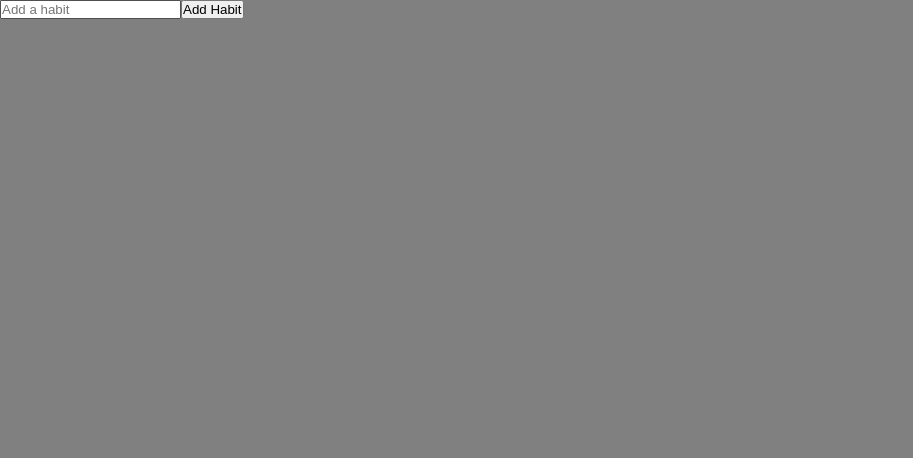
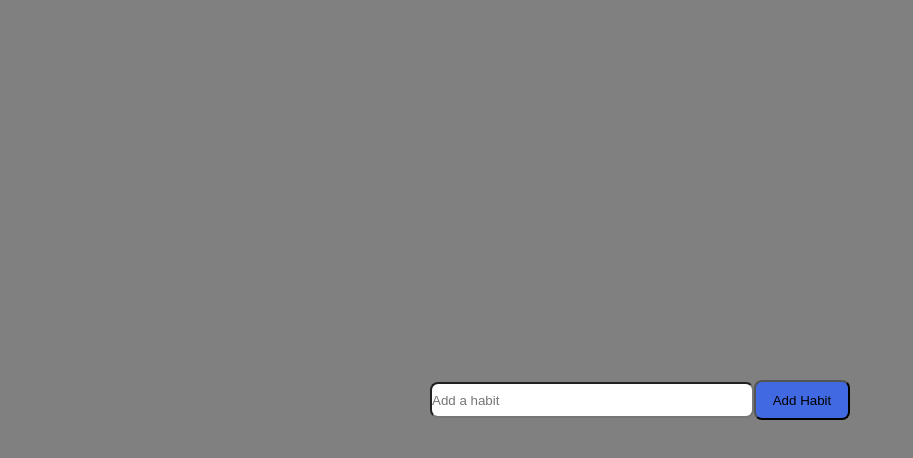
Before and after one commit to KirSpaceB/PersonalHabitTracker, a React (Vite) app in the folder client/: page /HabitTracker/Home in a window 1280 px wide. Shown: the top 458 px of the page, without its empty margins (0-913 px from the left). Built offline with nearby package versions, Linux system fonts and the light colour scheme; sample sign-in values are in the browser's storage.

Commit message:
chore: Add more css to HabitTrackerUI

```diff
--- a/client/src/components/HabitTrackerUI.tsx
+++ b/client/src/components/HabitTrackerUI.tsx
@@ -106,18 +106,22 @@ const HabitTrackerUI = () => {
 
   console.log('%c displayed habits useState variable','color: red;',displayHabits)
   return (
-    <>
-      <form className={styles.todo_form}>
+    <div className={styles.HabitTrackerUI_screen_container}>
+      <form>
         <input
           type="text"
           placeholder="Add a habit"
           value={(input)}
           onChange={(e) => setInput(e.target.value)}
           name="text"
-          className="todo_input"
+          className={styles.HabitTrackerUI_form_input_element}
         ></input>
-        <button type="button" onClick={handleSubmit} className={styles.todo_button}>
-          Add Habit
+        <button
+        type="button"
+        onClick={handleSubmit}
+        className={styles.HabitTrackerUI_form_add_habit_btn}
+        >
+        Add Habit
         </button>
       </form>
 
@@ -153,7 +157,7 @@ const HabitTrackerUI = () => {
       ) : (
         <p>Something Went Wrong</p>
       )}
-    </>
+    </div>
   )
 }
 
--- a/client/src/components/LoginPage.tsx
+++ b/client/src/components/LoginPage.tsx
@@ -18,9 +18,13 @@ const LoginPage = () => {
     event.preventDefault()
     const response = await postUserLogin(loginInfo)
     // Now the Web Session Storage has a token
+    // We can make if(user id is in database then we can go)
+    // This doesn't work right now
     if(response != null) {
       navigationHook('/HabitTracker/Home')
     } else {
+      navigationHook('/');
+      alert('Wrong Username or Password')
       console.log('%c NO TOKEN RECIEVED CHECK HANDLESUBMIT OR API', 'color:red;')
     }
   }
--- a/client/src/styles/FormInput.module.css
+++ b/client/src/styles/FormInput.module.css
@@ -3,7 +3,7 @@
   height: 2.2em;
   margin-bottom: 2em;
   border-radius: 0.5em;
-  color:white;
+  color:black;
   font-weight: thin;
   border: 2px solid white; /* You can change the border width (2px) to your desired size */
 
--- a/client/src/styles/HabitTrackerUI.module.css
+++ b/client/src/styles/HabitTrackerUI.module.css
@@ -1,3 +1,22 @@
-.todo_form {
+.HabitTrackerUI_screen_container {
+  display: flex;
+  justify-content: center;
+  align-items: center;
+  flex-direction: column;
+  width: 100vw;
+  height: 100vh;
+}
 
+.HabitTrackerUI_form_input_element {
+  width: 20rem;
+  height: 2rem;
+  border-radius: 0.5rem;
 }
+
+.HabitTrackerUI_form_add_habit_btn {
+  width: 6rem;
+  height: 2.5rem;
+  border-radius: 0.5;
+  background-color: royalblue;
+  border-radius: 0.5rem;
+}
--- a/client/src/styles/LoginPage.module.css
+++ b/client/src/styles/LoginPage.module.css
@@ -36,9 +36,7 @@
 .LoginPage_input_tag {
   height: 2em;
   width: 10em;
-  background-color: white;
   font-weight: bold;
-  background-color: royalblue;
   border: 2px solid white; /* You can change the border width (2px) to your desired size */
   border-radius: 0.5em;
 }
--- a/client/src/styles/ResuableRoute.module.css
+++ b/client/src/styles/ResuableRoute.module.css
@@ -1,11 +1,10 @@
 .ResuableRoute_btn {
   height: 2em;
   width: 10em;
-  background-color: white;
   font-weight: bold;
   border: 2px solid white; /* You can change the border width (2px) to your desired size */
   margin-top: 1em;
   background-color: royalblue;
   border-radius: 0.5em;
-
+  color: black;
 }
```
